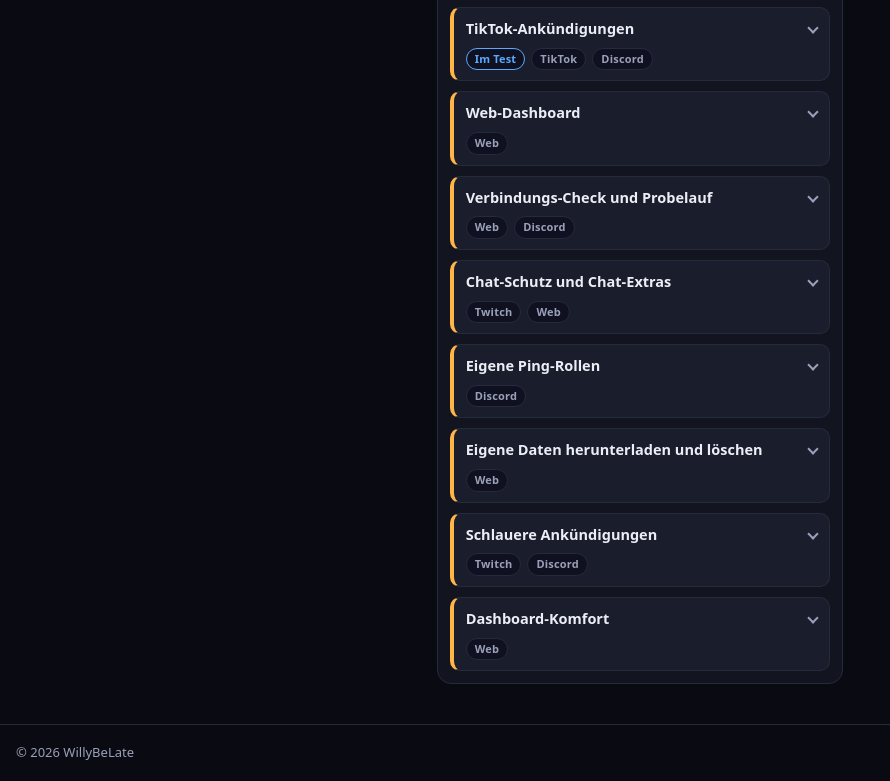
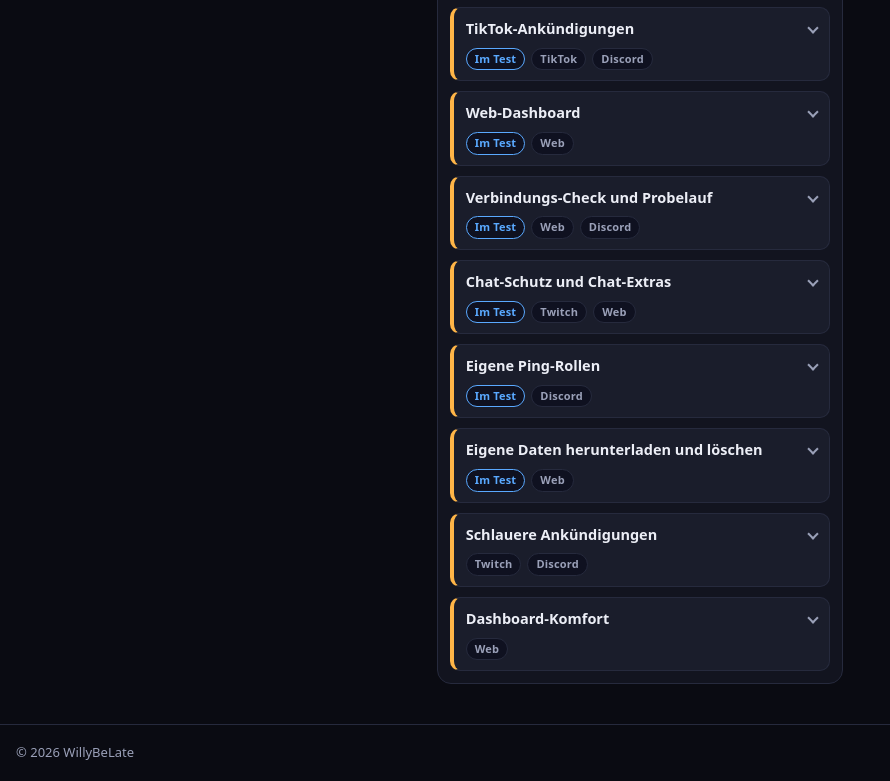
Before and after one commit to WillyBeLate/willybelate.de, a plain HTML site: page docs/roadmap.html in a window 1280 px wide. Shown: the part 1262-2043 px from the top of the page, without its empty margins (0-890 px from the left). Drawn offline with Linux system fonts and the light colour scheme.

Commit message:
Roadmap: Dashboard, Verbindungs-Check, Chat-Schutz, Ping-Rollen und Daten-Export im Test
Co-Authored-By: Claude Opus 5.5 <noreply@anthropic.com>
Claude-Session: https://claude.ai/code/session_014MYRcZb9L6oygB2LjhhkbA

```diff
--- a/docs/roadmap.html
+++ b/docs/roadmap.html
@@ -159,7 +159,7 @@
   <main class="wrap">
     <section class="hero">
       <h1>Bot-Roadmap</h1>
-      <p>Community-Bot für Discord und Twitch · Stand: <span id="stand">20.11.2026</span></p>
+      <p>Community-Bot für Discord und Twitch · Stand: <span id="stand">23.11.2026</span></p>
     </section>
 
     <section class="progress" aria-label="Fortschritt">
@@ -236,23 +236,23 @@
           <p>Jeder Streamer verbindet seinen TikTok-Account einmal, neue Videos werden automatisch angekündigt.</p>
         </details>
         <details class="card s-plan" data-status="plan">
-          <summary><span class="card-head"><h4>Web-Dashboard</h4><span class="chev" aria-hidden="true"></span></span><div class="tags"><span class="tag">Web</span></div></summary>
-          <p>Login mit Twitch, eigene Einstellungen bequem im Browser, Live-Übersicht. Das Dashboard wird der Hauptort für alle Streamer-Einstellungen (Links, #linktree, Ankündigungen, Konten verbinden); in Discord bleibt eine Kurzversion. Wird gerade gebaut und zuerst intern getestet; für alle Streamer offen, sobald der Bot rund um die Uhr läuft.</p>
+          <summary><span class="card-head"><h4>Web-Dashboard</h4><span class="chev" aria-hidden="true"></span></span><div class="tags"><span class="tag tag-test">Im Test</span><span class="tag">Web</span></div></summary>
+          <p>Login mit Twitch, eigene Einstellungen bequem im Browser, Live-Übersicht. Das Dashboard wird der Hauptort für alle Streamer-Einstellungen (Links, #linktree, Ankündigungen, Konten verbinden); in Discord bleibt eine Kurzversion. Ist gebaut und wird zuerst intern getestet; für alle Streamer offen, sobald der Bot rund um die Uhr läuft.</p>
         </details>
         <details class="card s-plan" data-status="plan">
-          <summary><span class="card-head"><h4>Verbindungs-Check und Probelauf</h4><span class="chev" aria-hidden="true"></span></span><div class="tags"><span class="tag">Web</span><span class="tag">Discord</span></div></summary>
+          <summary><span class="card-head"><h4>Verbindungs-Check und Probelauf</h4><span class="chev" aria-hidden="true"></span></span><div class="tags"><span class="tag tag-test">Im Test</span><span class="tag">Web</span><span class="tag">Discord</span></div></summary>
           <p>Eine Ampel zeigt jedem Streamer, ob alles richtig verbunden ist – mit kurzem Hinweis, was zu tun ist. Dazu ein Probe-Live, das eine Live-Ankündigung gefahrlos in einem Testkanal durchspielt.</p>
         </details>
         <details class="card s-plan" data-status="plan">
-          <summary><span class="card-head"><h4>Chat-Schutz und Chat-Extras</h4><span class="chev" aria-hidden="true"></span></span><div class="tags"><span class="tag">Twitch</span><span class="tag">Web</span></div></summary>
+          <summary><span class="card-head"><h4>Chat-Schutz und Chat-Extras</h4><span class="chev" aria-hidden="true"></span></span><div class="tags"><span class="tag tag-test">Im Test</span><span class="tag">Twitch</span><span class="tag">Web</span></div></summary>
           <p>Erweiterungen für den Twitch-Chat-Bot, je Kanal einstellbar: Schutz vor Links, Spam und verbotenen Begriffen (mit Testmodus), Zufallswerte und Zähler in Befehlen, Befehle nur live oder nur offline, kleine Chat-Spiele ohne Einsätze und eine gemeinsame Befehle-Bibliothek der Pixelbude.</p>
         </details>
         <details class="card s-plan" data-status="plan">
-          <summary><span class="card-head"><h4>Eigene Ping-Rollen</h4><span class="chev" aria-hidden="true"></span></span><div class="tags"><span class="tag">Discord</span></div></summary>
+          <summary><span class="card-head"><h4>Eigene Ping-Rollen</h4><span class="chev" aria-hidden="true"></span></span><div class="tags"><span class="tag tag-test">Im Test</span><span class="tag">Discord</span></div></summary>
           <p>Zuschauer wählen per Knopf selbst, bei welchen Streamern sie gepingt werden wollen.</p>
         </details>
         <details class="card s-plan" data-status="plan">
-          <summary><span class="card-head"><h4>Eigene Daten herunterladen und löschen</h4><span class="chev" aria-hidden="true"></span></span><div class="tags"><span class="tag">Web</span></div></summary>
+          <summary><span class="card-head"><h4>Eigene Daten herunterladen und löschen</h4><span class="chev" aria-hidden="true"></span></span><div class="tags"><span class="tag tag-test">Im Test</span><span class="tag">Web</span></div></summary>
           <p>Jeder Streamer kann alle seine Daten herunterladen oder komplett löschen lassen.</p>
         </details>
         <details class="card s-plan" data-status="plan">
```
